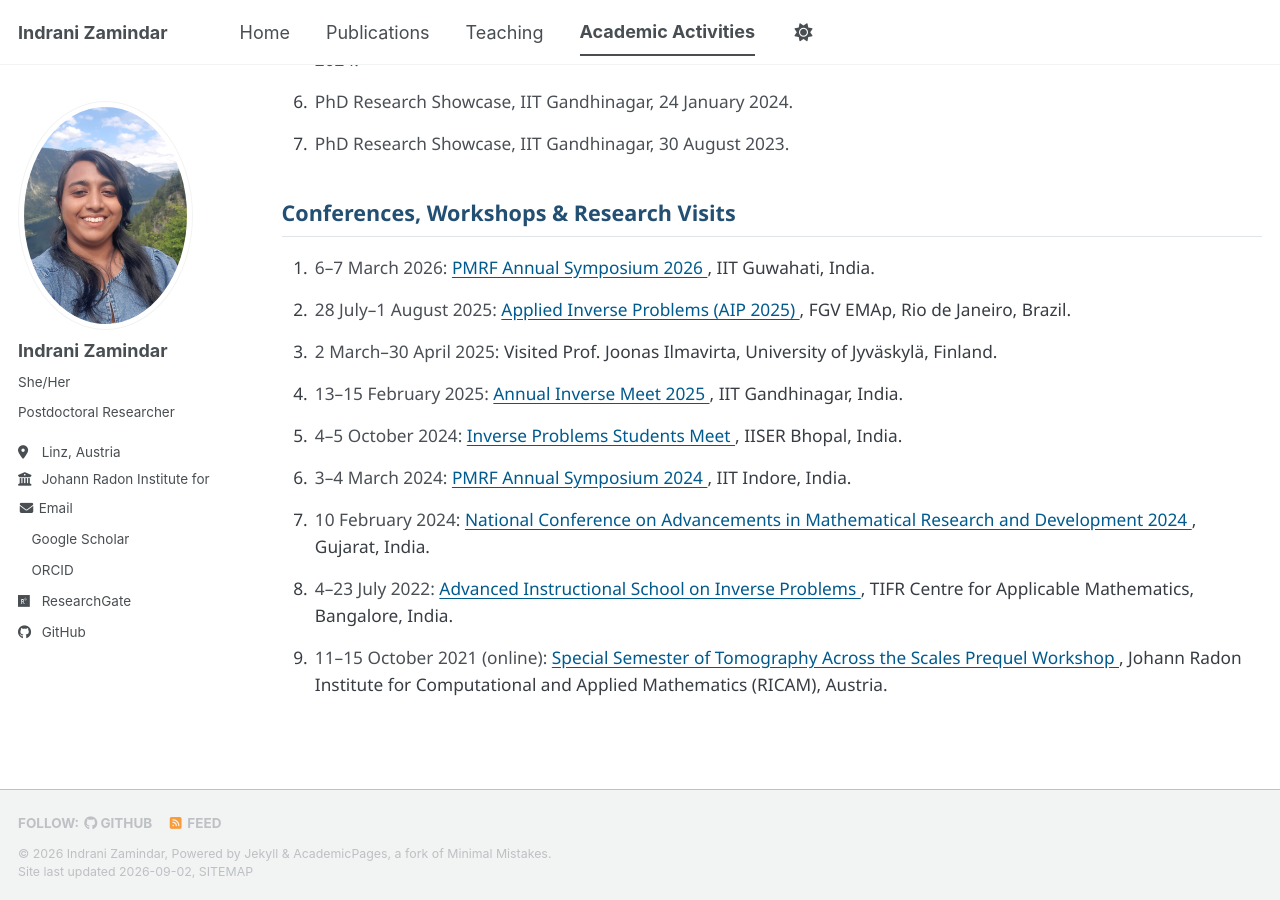
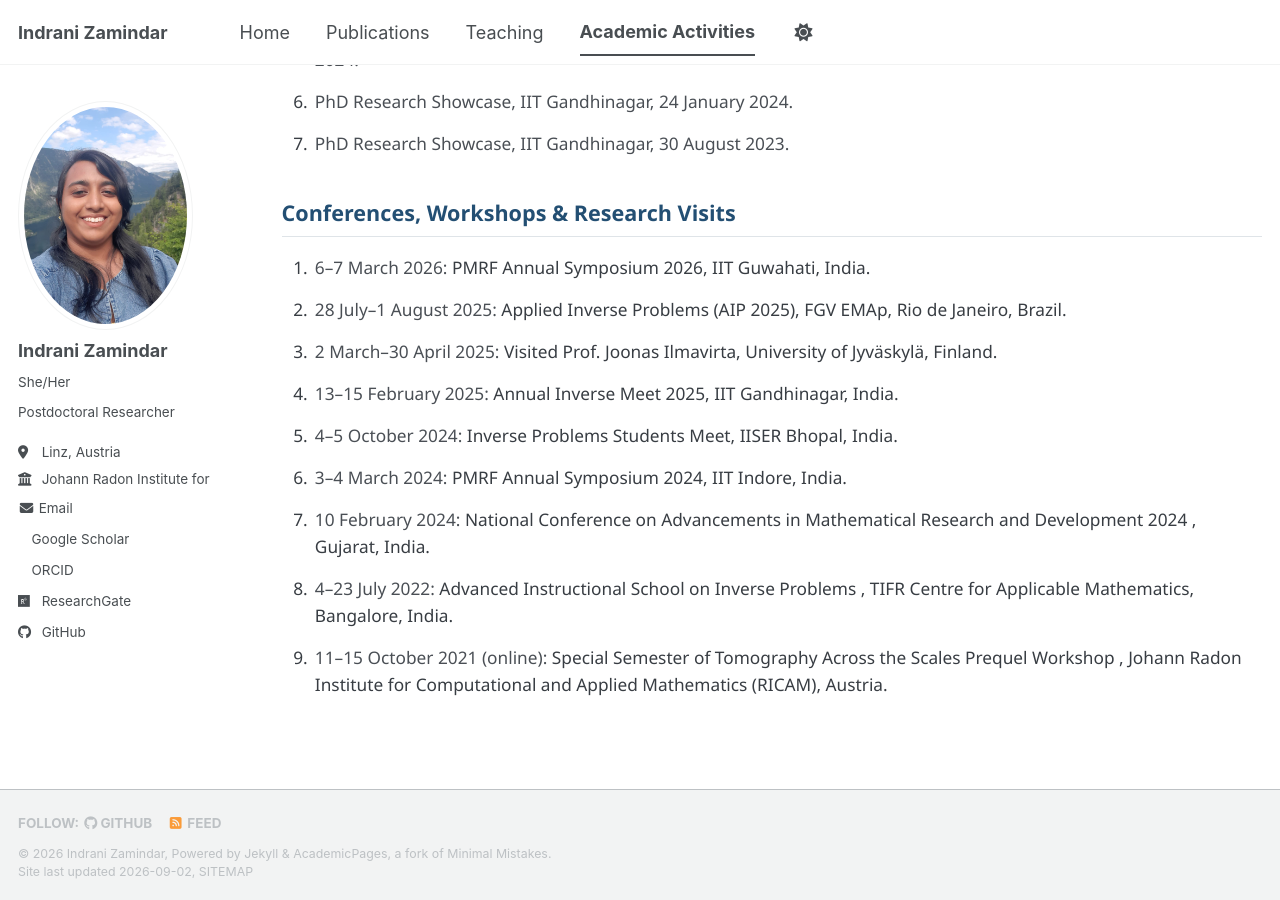
Before and after one commit to izamindar/izamindar.github.io, a Jekyll site: the page built from _pages/academic-activities.html, in a window 1280 px wide and 900 px high, scrolled down 868 px. Built offline with Jekyll 4.4.1, drawn with Linux system fonts in a browser that asks for light colours; a style sheet for code colours, icons or effects is not loaded.

Commit message:
Refactor academic activities list for better structure

```diff
--- a/_pages/academic-activities.html
+++ b/_pages/academic-activities.html
@@ -249,90 +249,62 @@ author_profile: true
 <ol class="academic-list">
 
   <li>
-    <span class="activity-meta">
-      6–7 March 2026:
-    </span>
-    <a href="#" class="activity-link">
-      PMRF Annual Symposium 2026
-    </a>,
+    <span class="activity-meta">6–7 March 2026:</span>
+    <span class="activity-name">PMRF Annual Symposium 2026</span>,
     IIT Guwahati, India.
   </li>
 
   <li>
-    <span class="activity-meta">
-      28 July–1 August 2025:
-    </span>
-    <a href="#" class="activity-link">
-      Applied Inverse Problems (AIP 2025)
-    </a>,
+    <span class="activity-meta">28 July–1 August 2025:</span>
+    <span class="activity-name">Applied Inverse Problems (AIP 2025)</span>,
     FGV EMAp, Rio de Janeiro, Brazil.
   </li>
 
   <li>
-    <span class="activity-meta">
-      2 March–30 April 2025:
-    </span>
+    <span class="activity-meta">2 March–30 April 2025:</span>
     Visited Prof. Joonas Ilmavirta,
     University of Jyväskylä, Finland.
   </li>
 
   <li>
-    <span class="activity-meta">
-      13–15 February 2025:
-    </span>
-    <a href="#" class="activity-link">
-      Annual Inverse Meet 2025
-    </a>,
+    <span class="activity-meta">13–15 February 2025:</span>
+    <span class="activity-name">Annual Inverse Meet 2025</span>,
     IIT Gandhinagar, India.
   </li>
 
   <li>
-    <span class="activity-meta">
-      4–5 October 2024:
-    </span>
-    <a href="#" class="activity-link">
-      Inverse Problems Students Meet
-    </a>,
+    <span class="activity-meta">4–5 October 2024:</span>
+    <span class="activity-name">Inverse Problems Students Meet</span>,
     IISER Bhopal, India.
   </li>
 
   <li>
-    <span class="activity-meta">
-      3–4 March 2024:
-    </span>
-    <a href="#" class="activity-link">
-      PMRF Annual Symposium 2024
-    </a>,
+    <span class="activity-meta">3–4 March 2024:</span>
+    <span class="activity-name">PMRF Annual Symposium 2024</span>,
     IIT Indore, India.
   </li>
 
   <li>
-    <span class="activity-meta">
-      10 February 2024:
-    </span>
-    <a href="#" class="activity-link">
+    <span class="activity-meta">10 February 2024:</span>
+    <span class="activity-name">
       National Conference on Advancements in Mathematical Research and Development 2024
-    </a>,
+    </span>,
     Gujarat, India.
   </li>
 
   <li>
-    <span class="activity-meta">
-      4–23 July 2022:
-    </span>
-    <a href="#" class="activity-link">
+    <span class="activity-meta">4–23 July 2022:</span>
+    <span class="activity-name">
       Advanced Instructional School on Inverse Problems
-    </a>,
+    </span>,
     TIFR Centre for Applicable Mathematics, Bangalore, India.
   </li>
 
   <li>
-    <span class="activity-meta">
-      11–15 October 2021 (online):
-    </span>
-    <a href="#" class="activity-link">
+    <span class="activity-meta">11–15 October 2021 (online):</span>
+    <span class="activity-name">
       Special Semester of Tomography Across the Scales Prequel Workshop
-    </a>,
+    </span>,
     Johann Radon Institute for Computational and Applied Mathematics (RICAM),
     Austria.
   </li>
```
